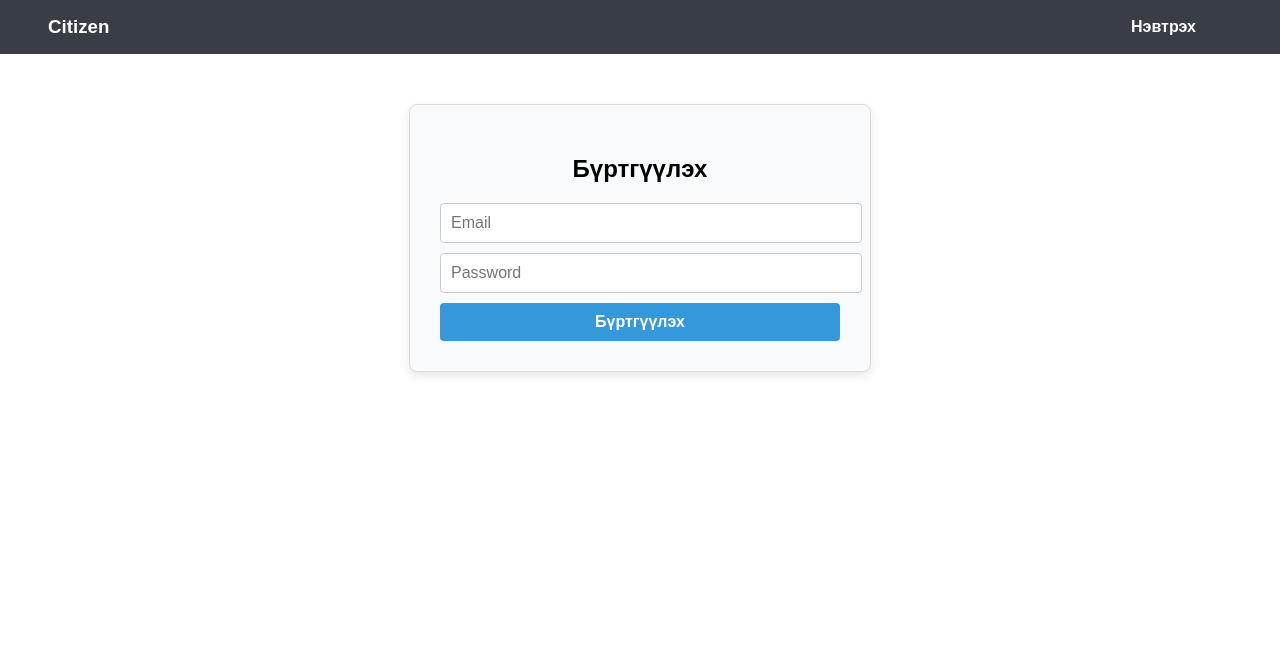
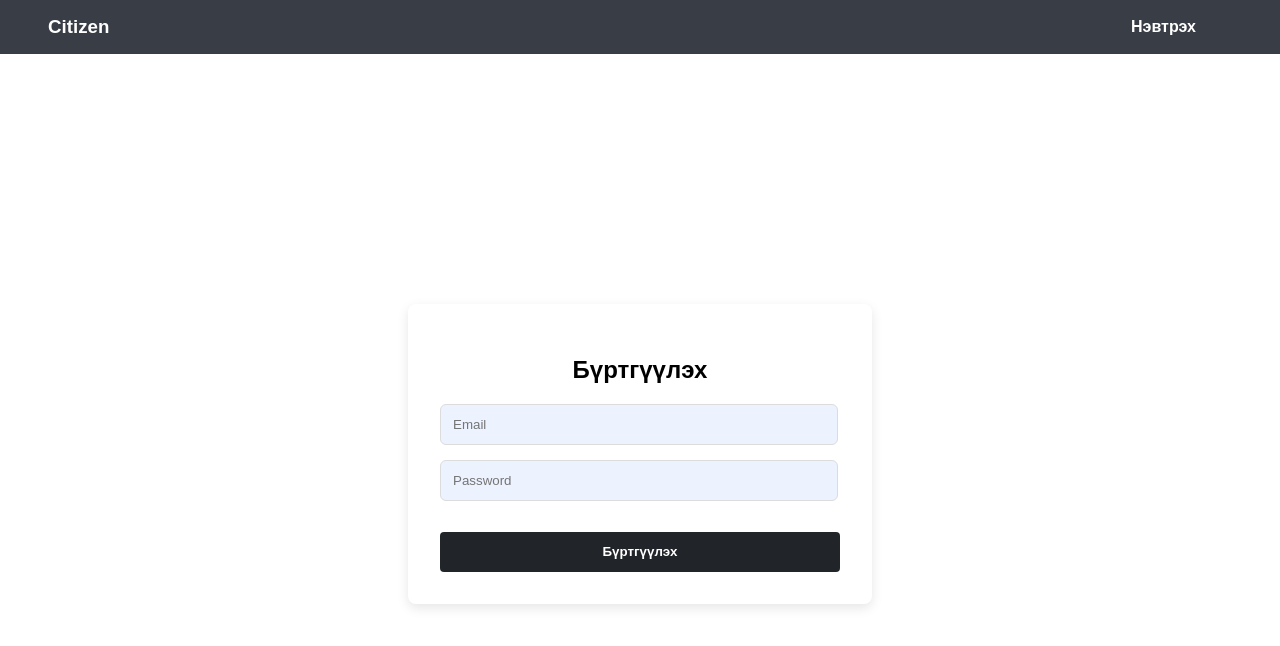
Before and after one commit to AnkhbayarDe/Sisu, a React (Create React App) app in the folder frontend/: page /signup in a window 1280 px wide. Shown: the top 646 px of the page. Built offline with nearby package versions, Linux system fonts and the light colour scheme; no server answers.

Commit message:
check on server

```diff
--- a/frontend/src/components/Signup.js
+++ b/frontend/src/components/Signup.js
@@ -7,17 +7,6 @@ function Signup() {
   const [email, setEmail] = useState("");
   const [password, setPassword] = useState("");
   const [message, setMessage] = useState("");
-
-  const validateEmail = (email) => {
-    const emailRegex = /^[^\s@]+@[^\s@]+\.[^\s@]+$/;
-    if (!emailRegex.test(email)) {
-      return "Имэйл хаяг буруу байна.";
-    }
-    if (!/@gmail\.com$/.test(email)) {
-      return "Зөвхөн gmail хаяг ашиглах ёстой.";
-    }
-    return "";
-  };
 
   const validatePassword = (password) => {
     const minLength = 8;
@@ -37,15 +26,9 @@ function Signup() {
   };
 
   const signup = async () => {
-    const emailError = validateEmail(email);
-    if (emailError) {
-      setMessage(emailError);
-      return;
-    }
-
-    const passwordError = validatePassword(password);
-    if (passwordError) {
-      setMessage(passwordError);
+    const validationError = validatePassword(password);
+    if (validationError) {
+      setMessage(validationError);
       return;
     }
 
@@ -57,68 +40,76 @@ function Signup() {
     }
   };
 
+  const containerStyle = {
+    display: "flex",
+    justifyContent: "center",
+    alignItems: "center",
+    height: "100vh",
+    backgroundColor: "#fff",
+  };
+
+  const boxStyle = {
+    backgroundColor: "#fff",
+    padding: "2rem",
+    borderRadius: "8px",
+    boxShadow: "0 4px 12px rgba(0, 0, 0, 0.1)",
+    width: "400px",
+    textAlign: "center",
+
+  };
+
+  const inputStyle = {
+    width: "93%",
+    padding: "12px",
+    marginBottom: "15px",
+    border: "1px solid #dcdcdc",
+    borderRadius: "6px",
+    backgroundColor: "#edf2ff",
+  };
+
+  const buttonStyle = {
+    width: "100%",
+    padding: "0.8rem",
+    marginTop: "1rem",
+    backgroundColor: "#212529",
+    color: "#fff",
+    border: "none",
+    borderRadius: "4px",
+    cursor: "pointer",
+    fontWeight: "bold",
+    transition: "background-color 0.3s",
+  };
+
+  const messageStyle = {
+    marginTop: "1rem",
+    color: "#e74c3c",
+    fontSize: "0.9rem",
+  };
+
   return (
-    <div style={styles.container}>
-      <h2 style={styles.title}>Бүртгүүлэх</h2>
+    <div style={containerStyle}>
+      <div style={boxStyle}>
+        <h2>Бүртгүүлэх</h2>
         <input
-        style={styles.input}
+          style={inputStyle}
           placeholder="Email"
           value={email}
           onChange={(e) => setEmail(e.target.value)}
         />
         <input
-        style={styles.input}
+          style={inputStyle}
           type="password"
           placeholder="Password"
           value={password}
           onChange={(e) => setPassword(e.target.value)}
         />
-      <button style={styles.button} onClick={signup}>
+        <button style={buttonStyle} onClick={signup}>
           Бүртгүүлэх
         </button>
-      {message && <p style={styles.message}>{message}</p>}
+        {message && <p style={messageStyle}>{message}</p>}
+      </div>
     </div>
   );
 }
 
-const styles = {
-  container: {
-    maxWidth: "400px",
-    margin: "50px auto",
-    padding: "30px",
-    border: "1px solid #ddd",
-    borderRadius: "8px",
-    textAlign: "center",
-    backgroundColor: "#f9fafc",
-    boxShadow: "0 4px 10px rgba(0,0,0,0.1)",
-  },
-  title: {
-    fontSize: "24px",
-    marginBottom: "20px",
-  },
-  input: {
-    width: "100%",
-    padding: "10px",
-    margin: "10px 0",
-    borderRadius: "4px",
-    border: "1px solid #ccc",
-    fontSize: "16px",
-  },
-  button: {
-    width: "100%",
-    padding: "10px",
-    backgroundColor: "#3498db",
-    color: "white",
-    border: "none",
-    borderRadius: "4px",
-    fontSize: "16px",
-    cursor: "pointer",
-  },
-  message: {
-    marginTop: "15px",
-    color: "#e74c3c",
-    fontWeight: "bold",
-  },
-};
-
 export default Signup;
```
Also changed, not shown: 1 other file (tests, documents, lock files or other folders). Lines whose indentation alone changed are shown as unchanged.
